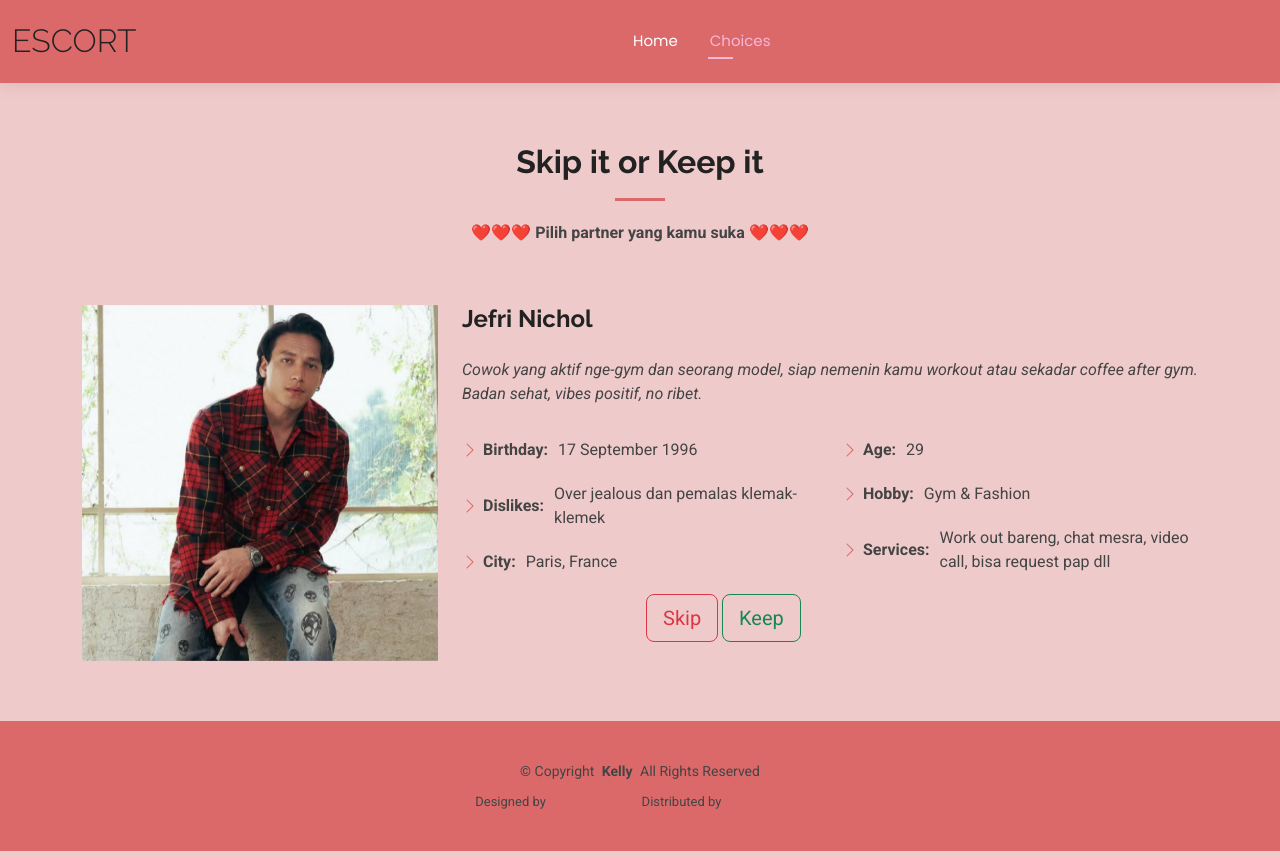
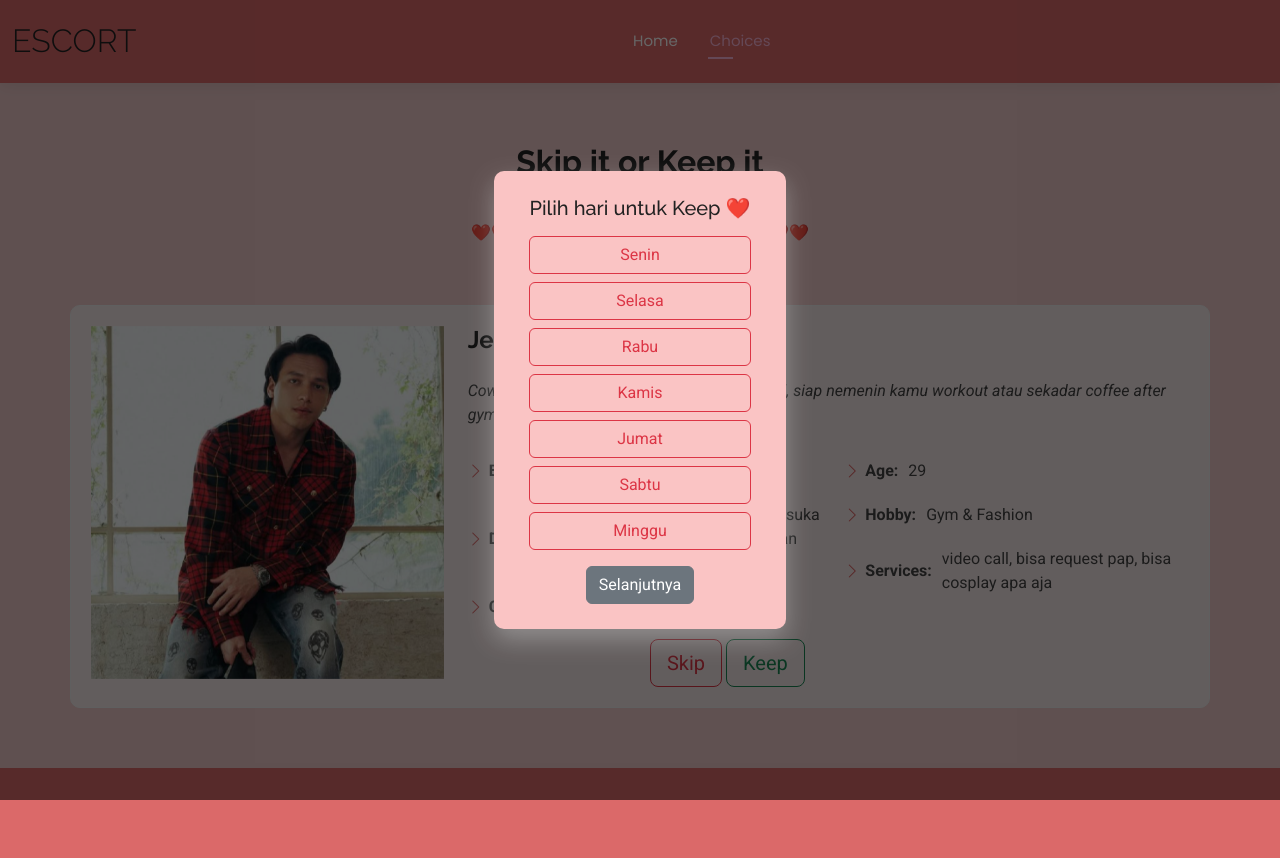
Before and after one commit to farhanrandy/escortServiceApps, a plain HTML site: page maleProfile.html in a window 1280 px wide. Both pictures are taken after a click on the button "Keep". Drawn offline with Linux system fonts and the light colour scheme; files whose address does not match are found by name.

Commit message:
Menambahkan dom keep dan class container cardBG

```diff
--- a/maleProfile.html
+++ b/maleProfile.html
@@ -88,7 +88,7 @@
         </div>
         <!-- End Section Title -->
 
-        <div class="container" data-aos="fade-up" data-aos-delay="100">
+        <div class="container cardBG" data-aos="fade-up" data-aos-delay="100">
           <div class="row gy-4 justify-content-center">
             <div class="col-lg-4">
               <!-- <img src="assets/img/profile-img.jpg" class="img-fluid" alt=""> -->
@@ -206,25 +206,38 @@
 
     </main>
 
-    <footer id="footer" class="footer light-background">
+<footer id="footer" class="footer light-background">
       <div class="container">
         <div class="copyright text-center">
-          <p>
+          <!-- <p>
             © <span>Copyright</span>
             <strong class="px-1 sitename">Kelly</strong>
             <span>All Rights Reserved<br /></span>
-          </p>
+          </p> -->
         </div>
         <div class="credits">
           <!-- All the links in the footer should remain intact. -->
           <!-- You can delete the links only if you've purchased the pro version. -->
           <!-- Licensing information: https://bootstrapmade.com/license/ -->
           <!-- Purchase the pro version with working PHP/AJAX contact form: [buy-url] -->
-          Designed by
+          <!-- Designed by
           <a href="https://bootstrapmade.com/">BootstrapMade</a> Distributed by
-          <a href=“https://themewagon.com>ThemeWagon
+          <a href=“https://themewagon.com>ThemeWagon</a> -->
         </div>
       </div>
+
+      <!-- pop up -->
+      <div id="hariPopup" class="popup-container" style="display: none">
+        <div class="popup-box">
+          <h5>Pilih hari untuk Keep ❤️</h5>
+          <div id="day-buttons" class="d-grid gap-2 mt-3"></div>
+          <button onclick="closePopup()" class="btn btn-secondary mt-3">
+            Selanjutnya
+          </button>
+        </div>
+      </div>
+
+      <!-- pop up -->
     </footer>
 
     <!-- Scroll Top -->
--- a/maleprofile.js
+++ b/maleprofile.js
@@ -67,6 +67,42 @@ let profiles = [
 ]
 
 
+function getRandomItems(array, count) {
+  var copied = [];
+  for (var i = 0; i < array.length; i++) {
+    copied.push(array[i]);
+  }
+
+  copied.sort(function() {
+    return Math.random() - 0.5;
+  });
+
+  var result = [];
+  for (var j = 0; j < count; j++) {
+    result.push(copied[j]);
+  }
+
+  return result;
+}
+
+
+let service = ['chat mesra','semangatin setiap hari','diucapin selamat pagi, siang, sore & malam','sleepcall - tlp mesra sebelum bobo','bisa request pap','bisa request jalan bareng kondangan, acara keluarga','bisa curhat apa aja - privasi aman','bisa cosplay apa aja','bisa dibuatin bekal','video call','main game bareng','nonton bareng','olahraga bareng','joki live code dan graded challenge']
+let dislikes = [
+  "ga suka dicuekin",
+  "gak suka kalau dilarang ini itu tanpa alasan jelas",
+  "split blit",
+  "bau harus wangi pokoknya",
+  "terlalu posesif dan banyak ngatur",
+  "ga suka dibandingin sama org lain",
+  "ga suka dengan yang malu-malu meong"
+];
+
+for (let i = 0; i < profiles.length; i++) {
+  profiles[i].services = getRandomItems(service, 3);
+  profiles[i].dislikes = getRandomItems(dislikes, 2);
+}
+
+
 let currentIndex = 0;
 
 function displayProfile(index) {
@@ -80,8 +116,8 @@ function displayProfile(index) {
   document.getElementById("foto1").src = profile.img1;
   document.getElementById("foto2").src = profile.img2;
   document.getElementById("foto3").src = profile.img3;
-  document.getElementById("dislikes").textContent = profile.dislikes
-  document.getElementById("services").textContent = profile.services
+  document.getElementById("dislikes").textContent = profile.dislikes.join(", ");
+  document.getElementById("services").textContent = profile.services.join(", ");
 }
 
 document.querySelector(".btn-outline-danger").addEventListener("click", () => {
@@ -89,5 +125,38 @@ document.querySelector(".btn-outline-danger").addEventListener("click", () => {
   displayProfile(currentIndex);
 });
 
+document.querySelector(".btn-outline-success").addEventListener("click", () => {
+  const profile = profiles[currentIndex];
+  const days = ["Senin", "Selasa", "Rabu", "Kamis", "Jumat", "Sabtu", "Minggu"];
+  const buttonContainer = document.getElementById("day-buttons");
+
+  // Hapus isi sebelumnya
+  buttonContainer.innerHTML = "";
+
+  // Tambahkan tombol hari
+  for (let i = 0; i < days.length; i++) {
+  let day = days[i];
+  let btn = document.createElement("button");
+  btn.textContent = day;
+  btn.className = "btn btn-outline-danger";
+
+  btn.onclick = function() {
+    alert("Kamu janji keep " + profile.name + " di hari " + day + " 🥰");
+  };
+
+  buttonContainer.appendChild(btn);
+}
+
+
+  // Tampilkan popup
+  document.getElementById("hariPopup").style.display = "flex";
+});
+
+function closePopup() {
+  document.getElementById("hariPopup").style.display = "none";
+}
+
+
+
 // Optional: load the first profile at start
 displayProfile(currentIndex);
```
